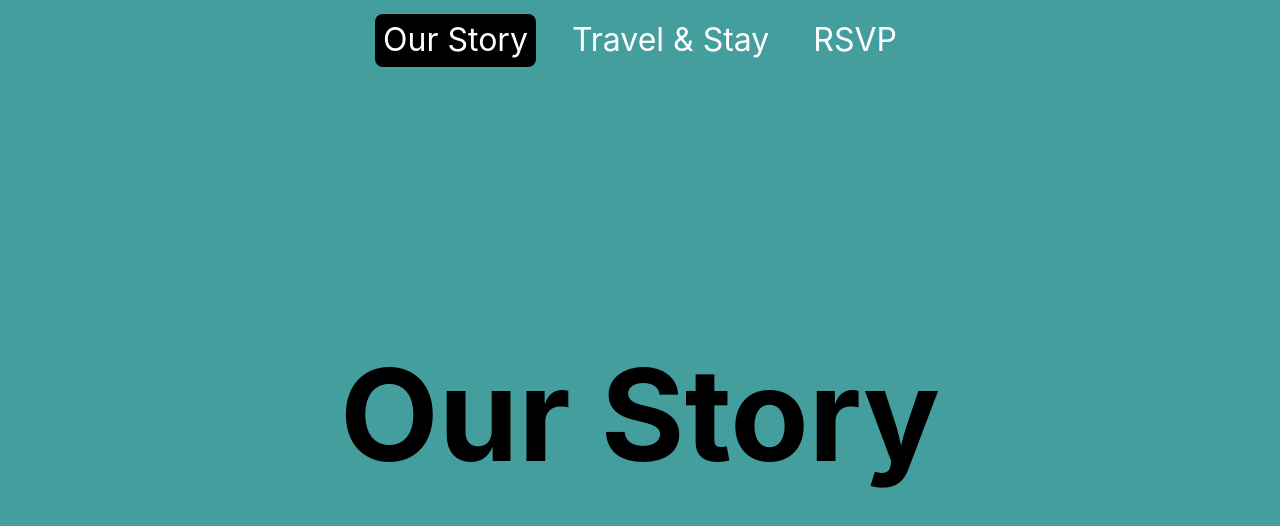
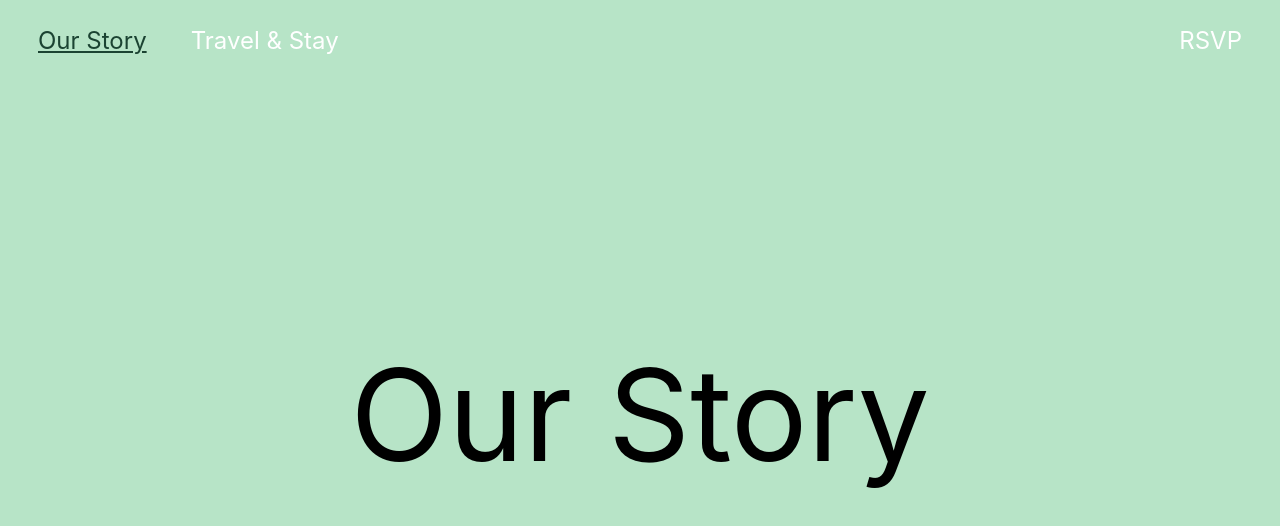
Before and after one commit to paulchristianprieto/mikee-paul, a Next.js app: page / in a window 1280 px wide. Shown: the top 526 px of the page. Built offline with nearby package versions, Linux system fonts and the light colour scheme.

Commit message:
navigation

```diff
--- a/package.json
+++ b/package.json
@@ -9,11 +9,14 @@
     "lint": "next lint"
   },
   "dependencies": {
+    "autoprefixer": "^10.4.4",
     "framer-motion": "^6.2.9",
     "next": "12.1.4",
     "normalize.css": "^8.0.1",
+    "postcss": "^8.4.12",
     "react": "18.0.0",
-    "react-dom": "18.0.0"
+    "react-dom": "18.0.0",
+    "tailwindcss": "^3.0.23"
   },
   "devDependencies": {
     "eslint": "8.13.0",
--- /dev/null
+++ b/postcss.config.js
@@ -0,0 +1,6 @@
+module.exports = {
+  plugins: {
+    tailwindcss: {},
+    autoprefixer: {},
+  },
+}
--- /dev/null
+++ b/src/components/ButtonLink.js
@@ -0,0 +1,12 @@
+import Link from "next/link";
+import { motion } from "framer-motion";
+
+export default function ButtonLink({ linkProps, aProps, children }) {
+  return (
+    <Link {...linkProps}>
+      <motion.a {...aProps} >
+        {children}
+      </motion.a>
+    </Link>
+  )
+}
--- a/src/components/Navigation.js
+++ b/src/components/Navigation.js
@@ -1,20 +1,46 @@
 import { useRouter } from "next/dist/client/router";
-import Link from "next/link";
+import ButtonLink from "./ButtonLink";
+
 export default function Navigation({
   pages
 }) {
   const router = useRouter();
   return (
-    <div className="navigation">
-      {pages.map((page) => {
-        return (
-          <Link href={page.href} key={page.href}>
-            <a className={router.route === page.href ? "selected" : ""}>
+    <div className="navigation w-full justify-between px-4">
+      <div>
+        {pages.map((page) => {
+          return (
+            <ButtonLink
+              linkProps={{
+                href: page.href,
+                key: page.href
+              }}
+              aProps={{
+                className: `${router.route === page.href ? "selected text-theme-7" : ""} cursor-pointer`,
+                transition: { duration: 0.2 },
+                whileHover: { scale: 1.1 },
+                whileTap: { scale: 0.8 },
+              }}
+            >
               {page.name}
-            </a>
-          </Link>
-        );
-      })}
+            </ButtonLink>
+          );
+        })}
+      </div>
+      <ButtonLink
+        linkProps={{
+          href: '/rsvp',
+          key: '/rsvp'
+        }}
+        aProps={{
+          className: `${router.route === '/rsvp' ? "selected text-theme-7" : ""} cursor-pointer`,
+          transition: { duration: 0.2 },
+          whileHover: { scale: 1.1 },
+          whileTap: { scale: 0.8 },
+        }}
+      >
+        RSVP
+      </ButtonLink>
     </div>
   );
 }
--- a/src/pages/_app.js
+++ b/src/pages/_app.js
@@ -13,7 +13,7 @@ import "../styles/globals.css"
 const pages = [
   { href: "/", name: "Our Story" },
   { href: "/travel-stay", name: "Travel & Stay" },
-  { href: "/rsvp", name: "RSVP" },
+  // { href: "/rsvp", name: "RSVP" },
 ];
 
 const animation = {
@@ -36,7 +36,7 @@ const animation = {
     }
   },
   transition: {
-    duration: 0.7
+    duration: 0.5
   }
 };
 
--- a/src/styles/globals.css
+++ b/src/styles/globals.css
@@ -1,3 +1,7 @@
+@tailwind base;
+@tailwind components;
+@tailwind utilities;
+
 html,
 body {
   padding: 0;
@@ -15,6 +19,7 @@ body {
   align-items: center;
   height: 100vh;
   width: 100vw;
+  background: #D8F3DC;
 }
 
 .page-wrap {
@@ -37,23 +42,23 @@ body {
   font-size: 8rem;
 }
 .page-index {
-  background-color: hotpink;
+  background-color: #B7E4C7;
 }
 
 .page-one {
-  background-color: palegoldenrod;
+  background-color: #B7E4C7;
 }
 
 .page-two {
-  background-color:#459e9e
+  background-color: #B7E4C7;
 }
 
 .page-three {
-  background-color: palevioletred;
+  background-color: #B7E4C7;
 }
 
 .page-four {
-  background-color: palegreen;
+  background-color: #B7E4C7;
 }
 
 .page-wrap > h1 {
@@ -63,15 +68,16 @@ body {
 .ui-wrap {
   position: absolute;
   display: flex;
+  flex: 1;
+  width: 100%;
+  padding: 15px 0;
   flex-direction: column;
   align-items: center;
-  top: 14px;
   z-index: 1;
 }
 .navigation {
-  font-size: 2rem;
+  font-size: 1.5rem;
   display: flex;
-  justify-content: space-between;
   align-items: center;
 }
 .anim-switch {
@@ -106,7 +112,8 @@ body {
 }
 
 a.selected {
-  background-color: #000;
+  color: #1B4332;
+  text-decoration: underline;
 }
 
 a {
--- /dev/null
+++ b/tailwind.config.js
@@ -0,0 +1,21 @@
+module.exports = {
+  content: [
+    "./src/pages/**/*.{js,ts,jsx,tsx}",
+    "./src/components/**/*.{js,ts,jsx,tsx}",
+  ],
+  theme: {
+    colors: {
+      'theme-1': '#B7E4C7',
+      'theme-2': '#95D5B2',
+      'theme-3': '#74C69D',
+      'theme-4': '#52B788',
+      'theme-5': '#40916C',
+      'theme-6': '#2D6A4F',
+      'theme-7': '#1B4332',
+      'theme-light': '#D8F3DC',
+      'theme-dark': '#081C15'
+    },
+    extend: {},
+  },
+  plugins: [],
+}
```
Also changed, not shown: 1 other file (tests, documents, lock files or other folders).
